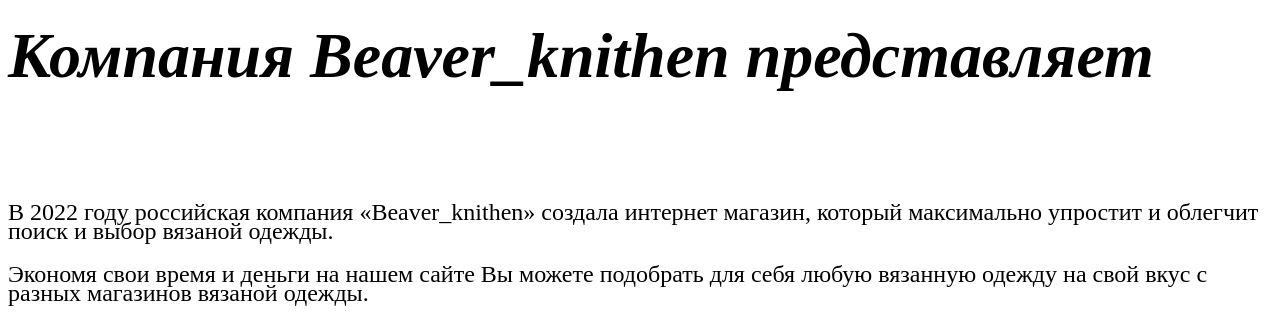
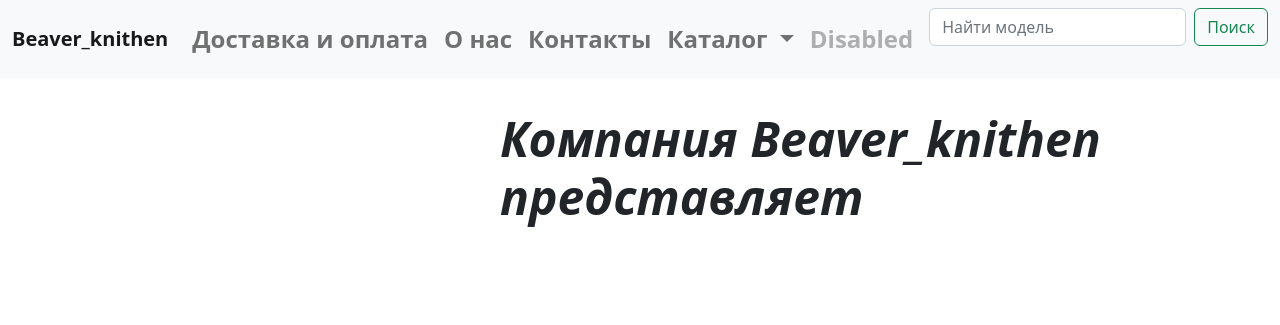
Before and after one commit to YuliyaRom/Project--beaver_knithen, a Flask app: page / in a window 1280 px wide. Shown: the top 325 px of the page. Run offline with Flask 2, Linux system fonts and the light colour scheme.

Commit message:
Alex flask chapter about us

```diff
--- a/templates/about_us.html
+++ b/templates/about_us.html
@@ -1,23 +1,71 @@
-<html>
-        <head>
-            <title>{{title}}</title> <!--h1: между верх. гранью и h1: br: между h1 и текстом /n-->
+
+<link href="https://cdn.jsdelivr.net/npm/bootstrap@5.2.2/dist/css/bootstrap.min.css" rel="stylesheet" integrity="sha384-Zenh87qX5JnK2Jl0vWa8Ck2rdkQ2Bzep5IDxbcnCeuOxjzrPF/et3URy9Bv1WTRi" crossorigin="anonymous">
+<script src="https://cdn.jsdelivr.net/npm/bootstrap@5.2.2/dist/js/bootstrap.bundle.min.js" integrity="sha384-OERcA2EqjJCMA+/3y+gxIOqMEjwtxJY7qPCqsdltbNJuaOe923+mo//f6V8Qbsw3" crossorigin="anonymous"></script>
+
+<header>
+<b>
+<font size="5">
+    <nav class="navbar navbar-expand-lg bg-light">
+        <div class="container-xxl">
+          <a class="navbar-brand" href="#">Beaver_knithen</a>
+          <button class="navbar-toggler" type="button" data-bs-toggle="collapse" data-bs-target="#navbarSupportedContent" aria-controls="navbarSupportedContent" aria-expanded="false" aria-label="Toggle navigation">
+            <span class="navbar-toggler-icon"></span>
+          </button>
+          <div class="collapse navbar-collapse" id="navbarSupportedContent">
+            <ul class="navbar-nav me-auto mb-2 mb-lg-0">
+              <li class="nav-item">
+                <a class="nav-link" href="#">Доставка и оплата</a>
+              </li>
+              <li class="nav-item">
+                <a class="nav-link" href="#"> О нас </a>
+              </li>
+              <li class="nav-item">
+                <a class="nav-link" href="#">Контакты</a>
+              </li>
+                  <li class="nav-item dropdown">
+                <a class="nav-link dropdown-toggle" href="#" role="button" data-bs-toggle="dropdown" aria-expanded="false">
+                  Каталог
+                </a>
+                <ul class="dropdown-menu">
+                  <li><a class="dropdown-item" href="#">Выбрать модель</a></li>
+                  <li><a class="dropdown-item" href="#">Заказать из наличия</a></li>
+                  <li><hr class="dropdown-divider"></li>
+                  <li><a class="dropdown-item" href="#">Помощь специалиста</a></li>
+                </ul>
+              </li>
+              <li class="nav-item">
+                <a class="nav-link disabled">Disabled</a>
+              </li>
+
+            </ul>
+            <form class="d-flex" role="search">
+              <input class="form-control me-2" type="search" placeholder="Найти модель" aria-label="Поиск">
+              <button class="btn btn-outline-success" type="submit">Поиск</button>
+            </form>
+          </div>
+        </div>
+      </nav>
+</header>
+</font size>
+</b>
+<!--_______________________________________________________________________________________-->
+
 <style>
 h1 {
-                    line-height: 1.5;
-                }
-                br {
-                    line-height: 1.0;
-                }
-                p {
-                    line-height: 0.8;
+  display: block;
+  padding-left: 500px;
+  font-size: 3em;
+  margin-top: 0.67em;
+  margin-bottom: 2.67em;
+  font-weight: bold;
   }
 </style>
-        </head>
-        <body>
+
+<h1><i>{{beaver_text}}</i></h1>
+<!--_______________________________________________________________________________________-->
+        <div class="row">
+          <div class="col">
             <font size = "6.0">
-            <h1><i>{{beaver_text}}</i></h1>
-            <br>
-            <font size = "5.8">
             <p>В 2022 году российская компания «Beaver_knithen» создала интернет магазин,
               который максимально упростит и облегчит поиск и выбор вязаной одежды.</p>
 
@@ -30,8 +78,12 @@
               <p>Вы всегда сможете подкорректировать и изменить ту или иную вещь, которую выбрали.</p>
 
               <p>Отличительной чертой нашего интернет магазина стало то, что Вы можете подобрать для себя одежду по бюджету,
-                и, если хотите, настроить выдачу сразу и дорогой, и менее дорогой одежды разных брендов.</p>
+              и, если хотите, настроить выдачу сразу и дорогой, и менее дорогой одежды.
+            </font>
+<!--_______________________________________________________________________________________-->
         </div>
-        <br>
-        </body>
-    </html>
+        <div class="col">
+                <div class="col-7">
+                  <img class = "w-100" src = https://i.pinimg.com/736x/7c/af/0a/7caf0a2961d2a76d98879bf695a644d3.jpg alt = "fon">
+        </div>
+    </div>
```
Also changed, not shown: abour_us_page.py (renamed from about_us__page.py), 1 other file. Lines whose indentation alone changed are shown as unchanged.
